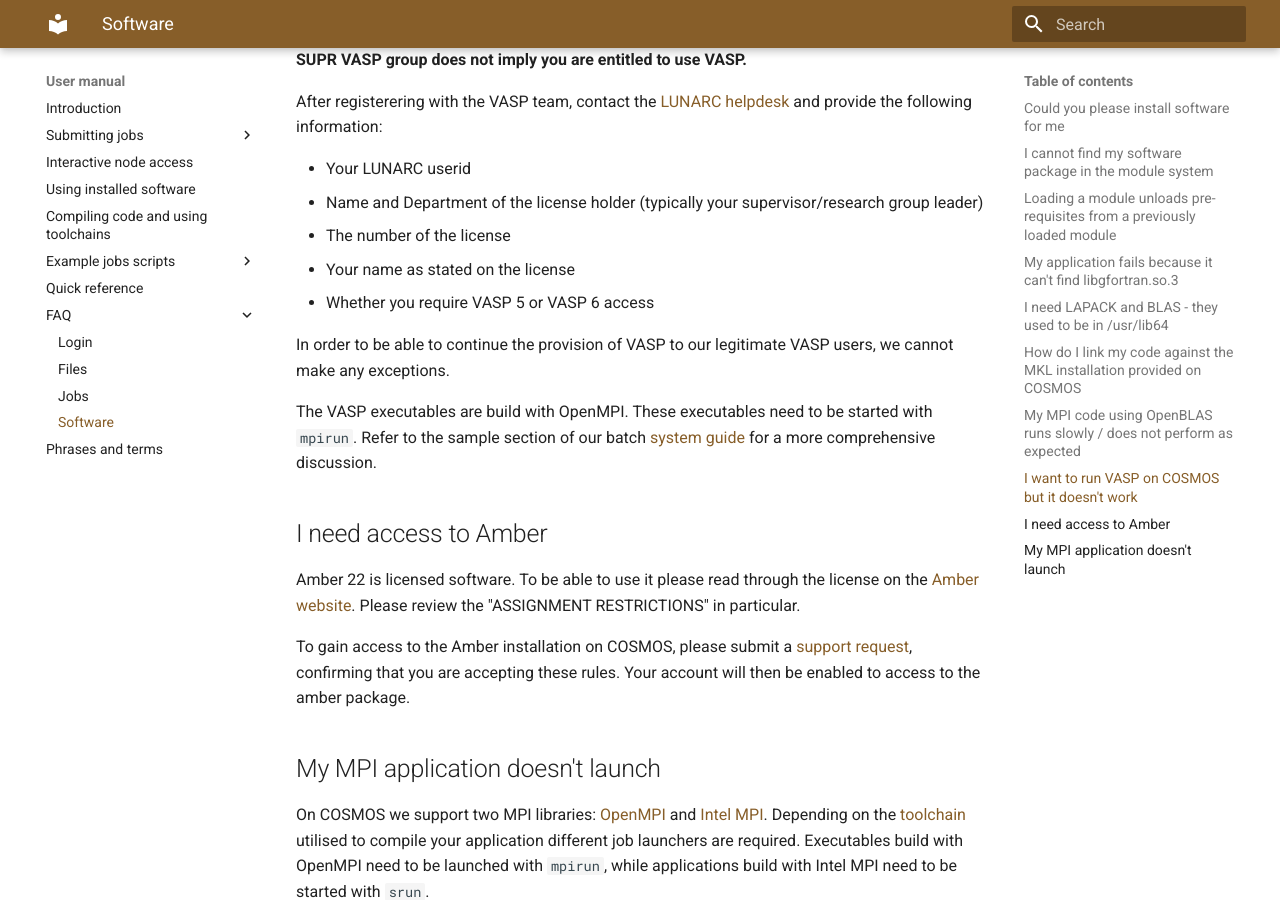
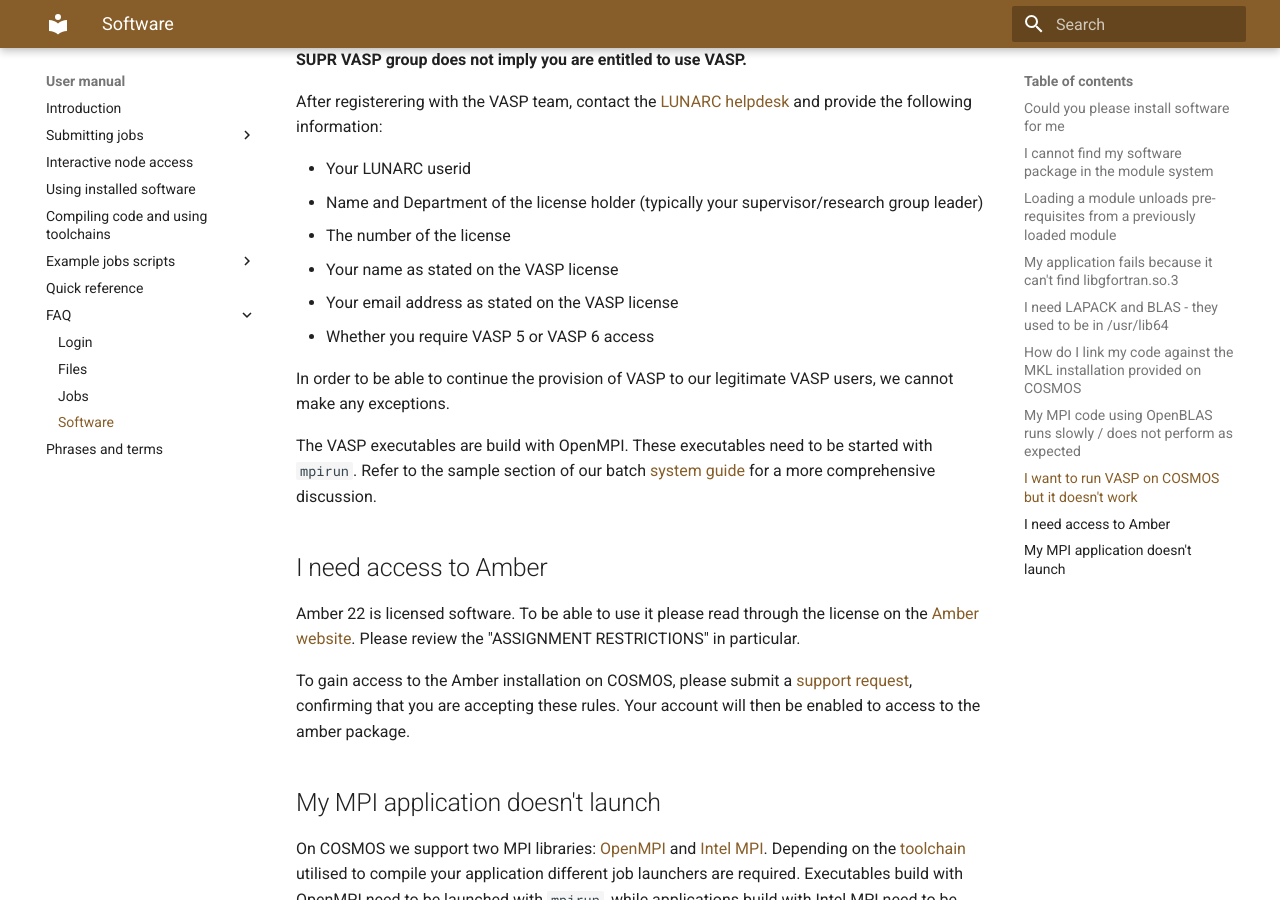
Before and after one commit to lunarc/lunarc_docs, an MkDocs documentation site: the page built from docs/manual/faq/manual_faq_software.md, in a window 1280 px wide and 900 px high, scrolled down 2301 px. Built offline with MkDocs 1.6.1 and Material for MkDocs 9.7.7, drawn with Linux system fonts in a browser that asks for light colours; comment, search, counter and statistics services are not loaded.

Commit message:
typos, links fixed in VASP documentation and MPI section

```diff
--- a/docs/manual/faq/manual_faq_software.md
+++ b/docs/manual/faq/manual_faq_software.md
@@ -58,13 +58,14 @@ After registerering with the VASP team, contact the [LUNARC helpdesk](http://www
 * Your LUNARC userid
 * Name and Department of the license holder (typically your supervisor/research group leader)
 * The number of the license
-* Your name as stated on the license
+* Your name as stated on the VASP license
+* Your email address as stated on the VASP license
 * Whether you require VASP 5 or VASP 6 access
 
 In order to be able to continue the provision of VASP to our legitimate VASP users, we cannot make any exceptions.
 
 
-The VASP executables are build with OpenMPI.   These executables need to be started with `mpirun`.  Refer to the sample section of our batch [system guide](../example_job_scripts/manual_example_mpi_48_tasks/) for a more comprehensive discussion.
+The VASP executables are build with OpenMPI.   These executables need to be started with `mpirun`.  Refer to the sample section of our batch [system guide](../../example_job_scripts/manual_example_mpi_48_tasks/) for a more comprehensive discussion.
 
 ## I need access to Amber
 
--- a/mkdocs.yml
+++ b/mkdocs.yml
@@ -30,7 +30,7 @@ nav:
     - Multiple serial jobs: manual/example_job_scripts/manual_example_multiple_serial_jobs.md
     - MPI job using 48 tasks per node: manual/example_job_scripts/manual_example_mpi_48_tasks.md
     - MPI job using the node local discs: manual/example_job_scripts/manual_example_mpi_local_discs.md
-    - MPI jobs using fewer than 20 tasks per node: manual/example_job_scripts/manual_example_mpi_fewer_than_48.md
+    - MPI jobs using fewer than 48 tasks per node: manual/example_job_scripts/manual_example_mpi_fewer_than_48.md
     - OpenMP jobs using shared memory: manual/example_job_scripts/manual_example_openmp_shared_memory.md
   - Quick reference: manual/manual_quick_reference.md
   - FAQ:
```
